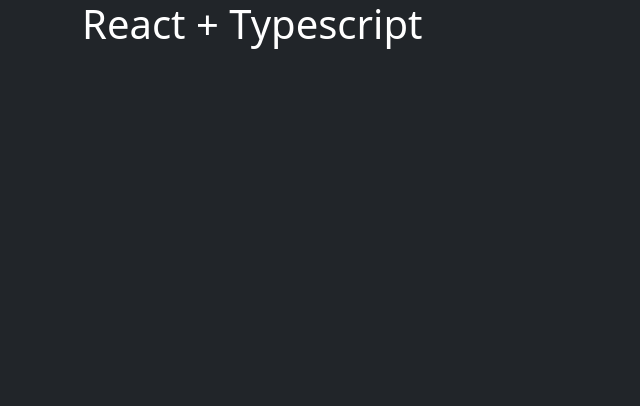
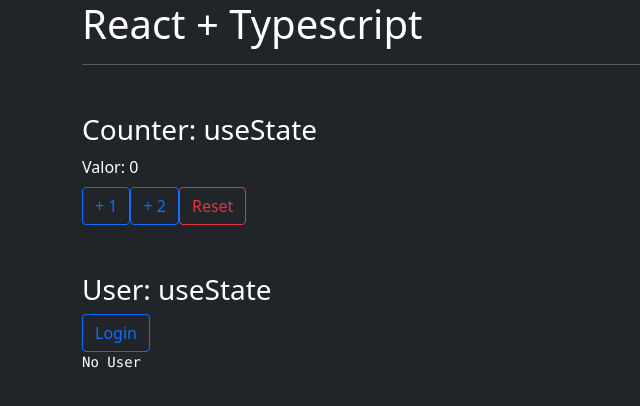
Before and after one commit to JesusCamaRay/react-typescript-yt, a React (Create React App) app: page / in a window 1280 px wide. Shown: the top 406 px of the page, without its empty margins (0-640 px from the left). Built offline with nearby package versions, Linux system fonts and the light colour scheme.

Commit message:
feature: useState

```diff
--- a/src/App.tsx
+++ b/src/App.tsx
@@ -1,8 +1,13 @@
+import { Counter } from "./components/Counter";
+import { Usuario } from "./components/Usuario";
 
 function App() {
   return (
     <>
       <h1>React + Typescript</h1>
+      <hr/>
+      <Counter/>
+      <Usuario/>
     </>
   );
 }
--- /dev/null
+++ b/src/components/Counter.tsx
@@ -0,0 +1,35 @@
+import { useState } from "react"
+
+export const Counter = () => {
+
+  const [counter, setCounter] = useState(0)
+
+  const increase = (amount:number=1):void=> {
+    setCounter(counter + amount)
+  }
+
+  return (
+    <div className='mt-5'>
+      <h3>
+        Counter: useState
+      </h3>
+      <span>Valor: {counter}</span>
+      <br/>
+      <button
+        className='btn btn-outline-primary mt-2'
+        onClick={()=>increase()}>
+        + 1
+      </button>
+      <button
+        className='btn btn-outline-primary mt-2'
+        onClick={()=>increase(2)}>
+        + 2
+      </button>
+      <button
+        className='btn btn-outline-danger mt-2'
+        onClick={()=>setCounter(0)}>
+        Reset
+      </button>
+    </div>
+  )
+}
--- /dev/null
+++ b/src/components/Usuario.tsx
@@ -0,0 +1,32 @@
+import { useState } from "react"
+
+interface User {
+  uid:string;
+  name: string;
+}
+
+export const Usuario = () => {
+  const [user, setUser] = useState<User>()
+
+  const login = ()=>{
+    setUser({
+      uid:'123',
+      name:'Jesus'
+    })
+  }
+
+  return (
+    <div className='mt-5'>
+      <h3>
+        User: useState
+      </h3>
+      <button className='btn btn-outline-primary' onClick={login}>
+        Login
+      </button>
+      <pre>{
+        (!user) ? 'No User':
+          JSON.stringify(user)
+        }</pre>
+    </div>
+  )
+}
```
